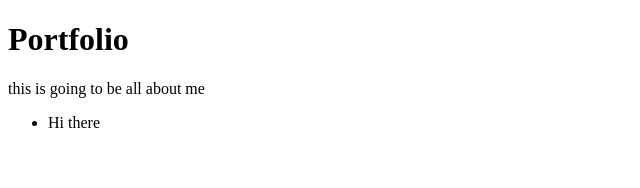
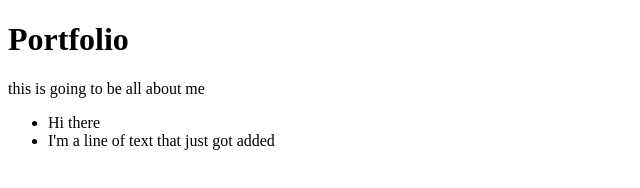
Before and after one commit to larryshawn/FEWD32, a plain HTML site: page index.html in a window 1280 px wide. Shown: the whole page, without its empty margins (0-640 px from the left). Drawn offline with Linux system fonts and the light colour scheme.

Commit message:
I added a line

```diff
--- a/index.html
+++ b/index.html
@@ -8,6 +8,7 @@
 <div><p>this is going to be all about me</p></div>
 <ul>
 <li>Hi there</li>
+<li>I'm a line of text that just got added</li>
 </ul>
 </body>
 </html>
```
